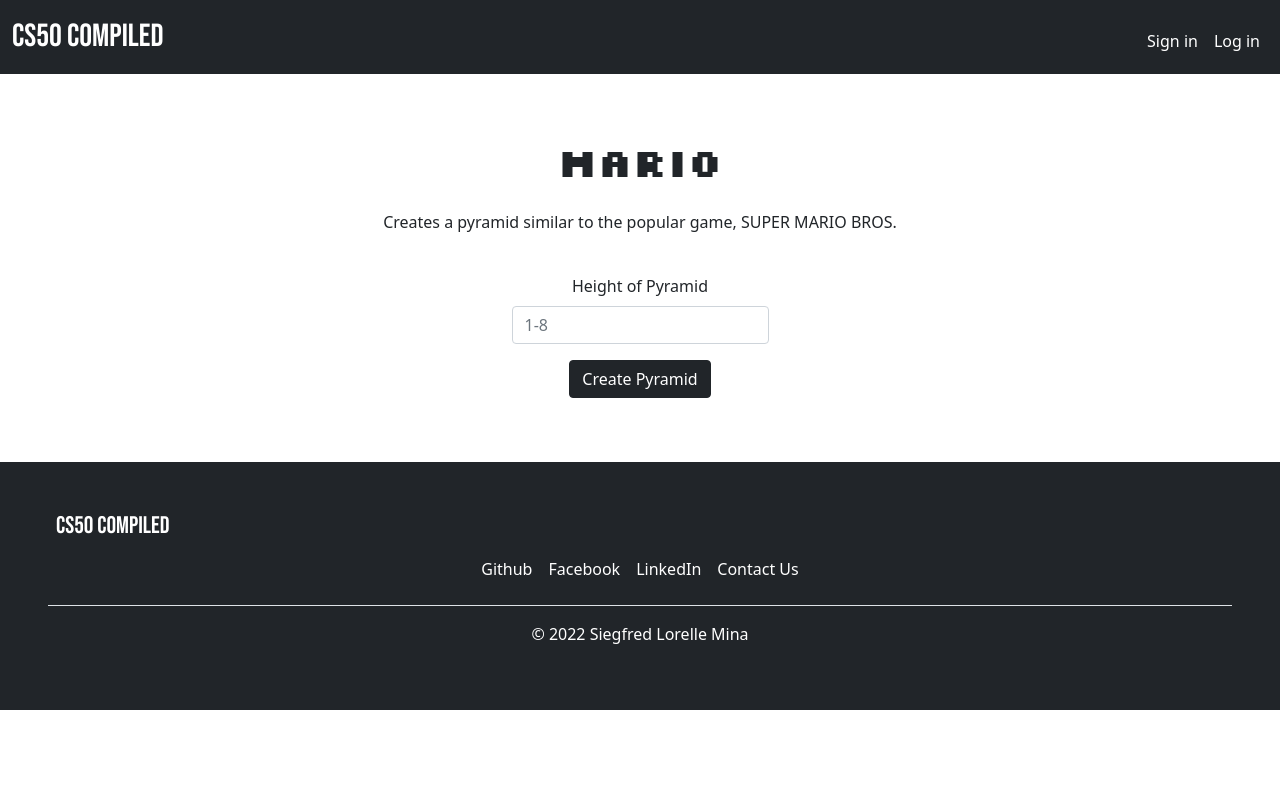
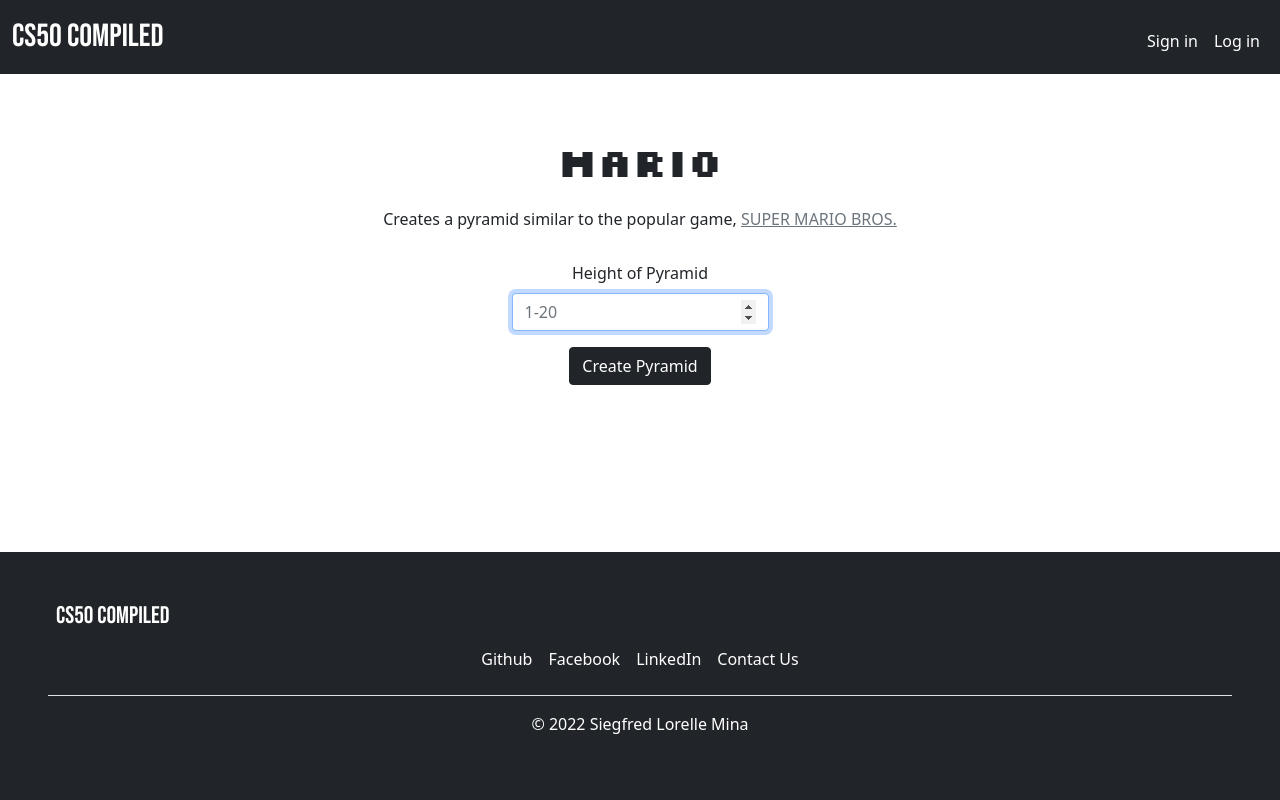
Before and after one commit to SiegfredLorelle/compiled-50, a Flask app: page /mario in a window 1280 px wide. Run offline with Flask 2, Linux system fonts and the light colour scheme; some libraries are stand-ins or nearby versions; some web fonts are replaced.

Commit message:
mario page working

```diff
--- a/app.py
+++ b/app.py
@@ -43,21 +43,20 @@ def index():
 
 @app.route("/mario", methods=["GET", "POST"])
 def mario():
-    """sda"""
+    """Load pyramid with the given height similar to one in Super Mario Bros."""
     if request.method == "POST":
-        print(request.form.get("height"))
-
+        height = int(request.form.get("height"))
 
         # Ensure input is valid
-        if int(request.form.get("height")) < 1 or int(request.form.get("height")) > 8:
-            flash("Number must be within 1-8 inclusive.", "error")
+        if height < 1 or height > 20:
+            flash("Height must be within 1-20 inclusive.", "error")
             return render_template("mario.html")
 
+        # Load the pyramid
+        flash(f"Pyramid with a height of {height} is made!", "success")
+        return render_template("mario.html", height=height)
 
-        flash("Worked", "information")
-        return render_template("marioed.html", height=int(request.form.get("height")) )
-
-
+    # GET via redirect and clicking links
     else:
         return render_template("mario.html")
 
@@ -67,20 +66,25 @@ def mario():
 # WORK ON BRANCH - git checkout -b "test"
 
 # homepage page
+# Change color of dropdown onclick
 # Add limit to how much it can drag kasi lumalagpas kapag mobile tapos sobra sa drag
 # Add modal when clicking carousel that enter as guest
 # turn off ung on click sa buttons ng nav
 # itry ung if and else ng mobile and pc para maayos ung nav bar
 # Put links to footer
+# Change homepage to only get
 
-#  mario.html
-# Create marioed html then display cubes in tables or grid
-# ibababa ung footer sagad sa baba ng screen
 
 # Start working on login and sign up maybe via modals nlng
 # Plan out what projects are needed to be done
 # mario, credit, ...
 
+# Change color of highlight on click
+# add white bg to icon
+# login required
+
+
+
 
 # Special thanks to cs50, Hyperplexed and Superlist for the inspiration
 
--- a/static/styles.css
+++ b/static/styles.css
@@ -163,20 +163,12 @@ footer p {
 
 #mario-block {
     width: 100% ;
-    /* max-width:50px; use this if 1height */
     height: auto;
 }
 
-/* #mario-cell {
-    white-space:nowrap;
-} */
-/* #mario-table {
-    height: 500px;
 
-} */
-
-/* #mario-table {
-    width: px;
-
-
-} */
+#mario-empty-block {
+    filter: brightness(1000);
+    width: 100% ;
+    height: auto;
+}
--- a/templates/layout.html
+++ b/templates/layout.html
@@ -28,11 +28,7 @@
 
     </head>
 
-    <body>
-
-
-
-
+    <body class="d-flex flex-column min-vh-100">
 
           <nav class="bg-dark navbar navbar-expand-md navbar-light">
             <div class="container-fluid">
@@ -53,7 +49,6 @@
                         <ul class="navbar-nav ms-auto mt-2">
                             <li class="nav-item"><a class="nav-link" href="/">Account</a></li>
                             <li class="nav-item"><a class="nav-link" href="/">Log Out</a></li>
-
                         </ul>
                     {% else %}
                         <ul class="navbar-nav ms-auto mt-2">
@@ -65,13 +60,14 @@
             </div>
         </nav>
 
+
         {% if get_flashed_messages(category_filter="error") %}
         <header>
             <div class="alert alert-danger mb-0 text-center" role="alert">
                 {{ get_flashed_messages() | join(" ") }}
             </div>
         </header>
-        {% elif get_flashed_messages(category_filter="information") %}
+        {% elif get_flashed_messages(category_filter="success") %}
         <header>
             <div class="alert alert-success mb-0 text-center" role="alert">
                 {{ get_flashed_messages() | join(" ") }}
@@ -79,11 +75,13 @@
         </header>
     {% endif %}
 
+
     <main class="container-fluid py-5 text-center">
       {% block main %}{% endblock %}
-  </main>
+    </main>
 
-        <div class="container-fluid p-5 bg-dark">
+
+        <div class="container-fluid p-5 bg-dark mt-auto">
             <footer>
               <h4  id="title-footer"><a class="nav-item px-2" href="">CS50 Compiled</a></h4>
                 <ul class="nav justify-content-center border-bottom pb-3 mb-3">
@@ -96,6 +94,4 @@
             </footer>
         </div>
 
-        <script src="/static/script.js"></script>
-
     </body>
--- a/templates/mario.html
+++ b/templates/mario.html
@@ -6,14 +6,48 @@
 
 {% block main %}
   <h1 class="py-3" id="mario-header">MARIO</h1>
-  <p>Creates a pyramid similar to the popular game, SUPER MARIO BROS.</p><br>
+  <h6>Creates a pyramid similar to the popular game, <a class="text-muted" href="https://mario.nintendo.com/history/" target="_blank">SUPER MARIO BROS.</a></h6><br>
 
-  <form action="/mario" method="post">
-    <label class="form-label">Height of Pyramid</label>
-    <input autocomplete="off"  class="form-control mx-auto w-auto" id=height name=height placeholder="1-8" required type="number">
-    <button class="btn btn-dark m-3" type="submit">Create Pyramid</button>
-  </form>
+  <div class="pb-5">
+    <form action="/mario" method="post">
+      <label class="form-label">Height of Pyramid</label>
+      <input autocomplete="off" autofocus class="form-control mx-auto w-auto" id=height name=height placeholder="1-20" required type="number">
+      <button class="btn btn-dark m-3" type="submit">Create Pyramid</button>
+    </form>
+  </div>
 
+  {% if get_flashed_messages(category_filter="success") %}
+    <table class="table table-borderless">
+      <tbody>
+        {% for i in range(height) %}
+            <tr>
 
+            <!-- mario-blocks: http://pixelartmaker.com/art/d53cda86152db67 -->
+
+            {% for j in range(height - i - 1) %}
+              <td class="p-0" id="mario-cell"><img alt="" id="mario-empty-block" src="static/images/mario-block.png"></td>
+            {% endfor %}
+
+            {% for k in range(i + 1) %}
+              <td class="p-0" id="mario-cell"><img alt="" id="mario-block" src="static/images/mario-block.png"></td>
+            {% endfor %}
+
+            {% for l in range(2) %}
+              <td class="p-0" id="mario-cell"><img alt="" id="mario-empty-block" src="static/images/mario-block.png"></td>
+            {% endfor %}
+
+            {% for m in range(i + 1) %}
+              <td class="p-0" id="mario-cell"><img alt="" id="mario-block" src="static/images/mario-block.png"></td>
+            {% endfor %}
+
+            {% for m in range(height - i -1) %}
+              <td class="p-0" id="mario-cell"><img alt="" id="mario-empty-block" src="static/images/mario-block.png"></td>
+            {% endfor %}
+
+            </tr>
+        {% endfor %}
+      </tbody>
+    </table>
+  {% endif %}
 
 {% endblock %}
```
Also changed, not shown: templates/marioed.html (deleted, +0 -35 lines).
